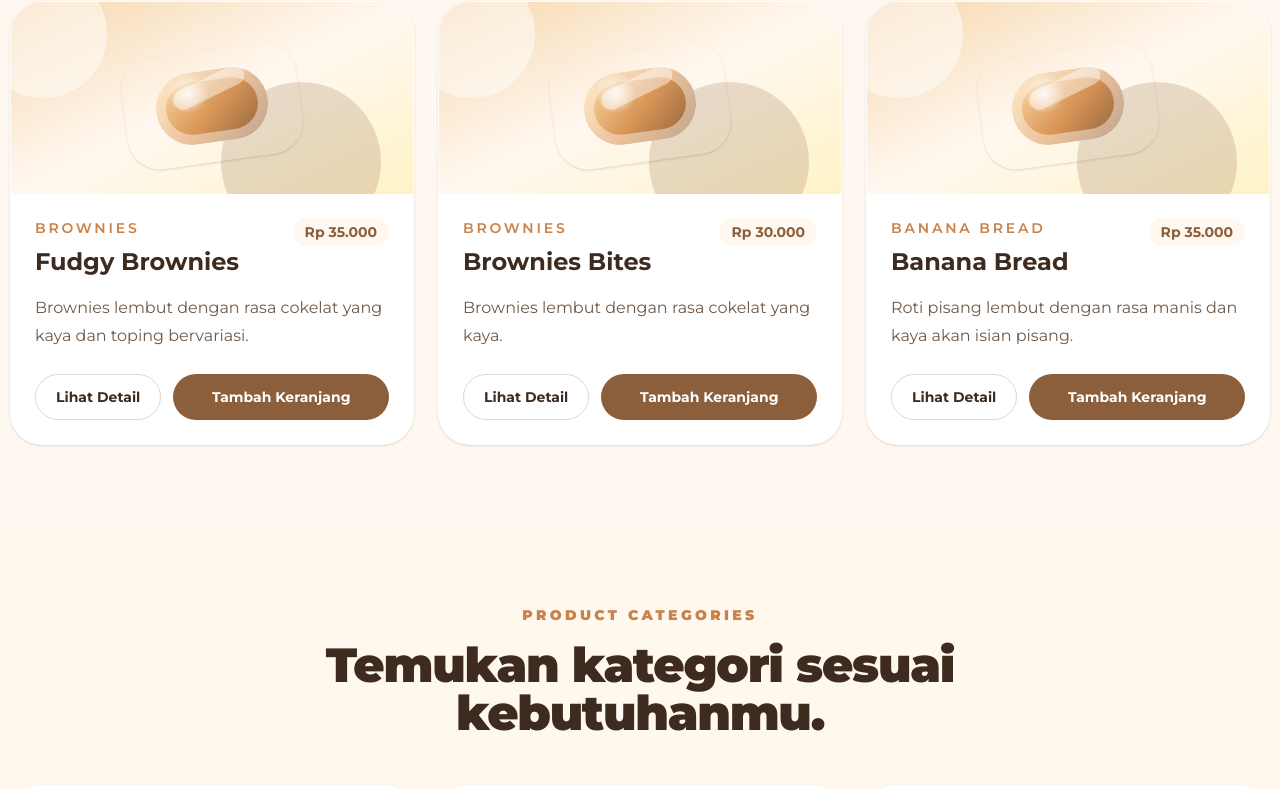
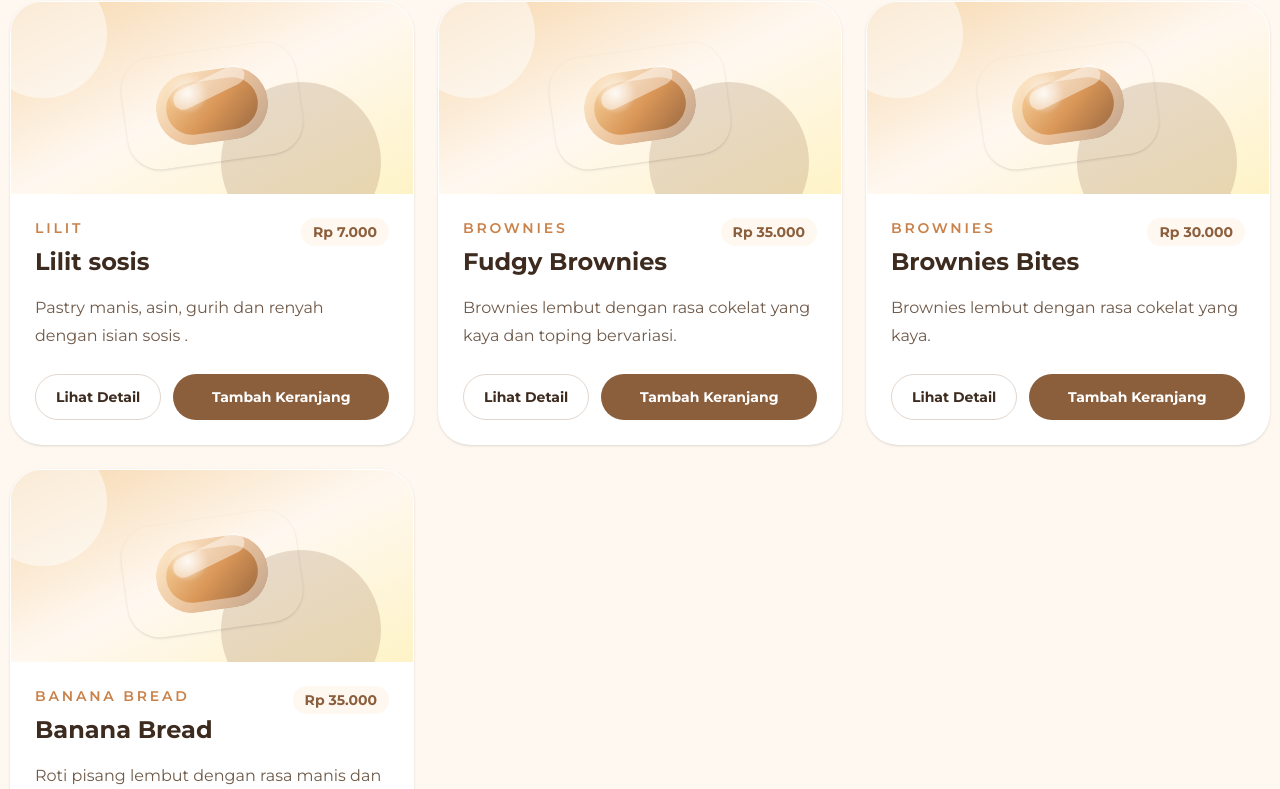
Before and after one commit to Nadiril/Jajannya-Mimitha, a Next.js app: page / in a window 1280 px wide. Shown: the part 3346-4135 px from the top of the page. Built offline with nearby package versions, Linux system fonts and the light colour scheme.

Commit message:
nambah product

```diff
--- a/src/components/ProductCatalog.jsx
+++ b/src/components/ProductCatalog.jsx
@@ -59,6 +59,12 @@ const products = [
     price: 'Rp 6.000',
     category: 'Lilit',
     description: 'Pastry manis  dan renyah dengan isian keju .',
+  },
+  {
+    name: 'Lilit sosis',
+    price: 'Rp 7.000',
+    category: 'Lilit',
+    description: 'Pastry manis, asin, gurih  dan renyah dengan isian sosis .',
   },
   {
     name: 'Fudgy Brownies',
```
